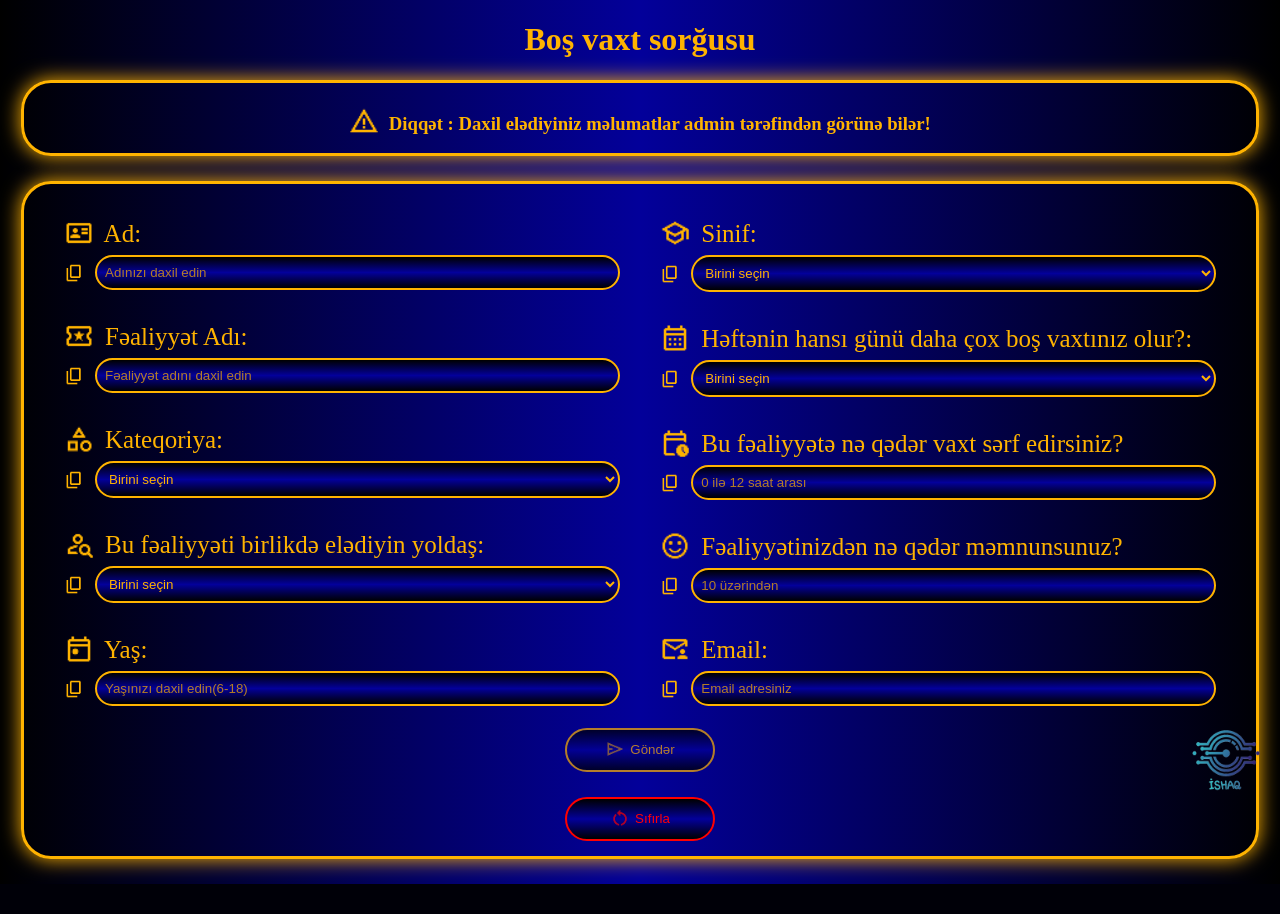
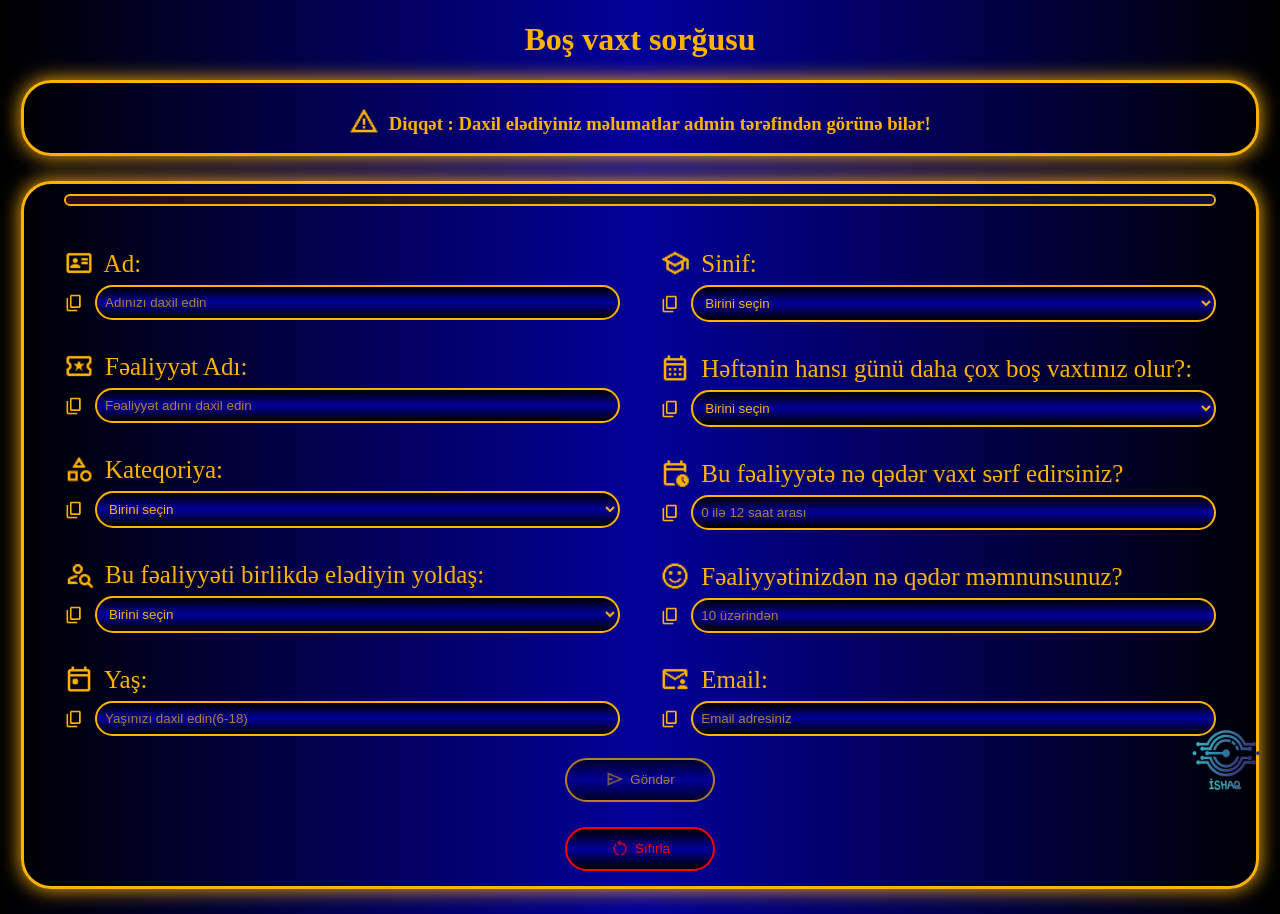
Before and after one commit to Ishaq2013/Final-layihesi-merhele-3, a Flask app: page / in a window 1280 px wide. Before the commit the page ends 884 px from the top, so only its background shows below. Run offline with Flask 3, Linux system fonts and the light colour scheme.

Commit message:
progress bar əlavə olundu

```diff
--- a/app.py
+++ b/app.py
@@ -11,6 +11,11 @@ cavablar_cədvəli = "responses"
 şəxsi_məlumat_cədvəli = "personal_info"
 
 app.config['SQLALCHEMY_DATABASE_URI'] = 'postgresql://neondb_owner:npg_Gx1CTwpB5zuR@ep-lively-glitter-bdjqe82z-pooler.c-8.us-east-2.aws.neon.tech/final_layihesi?sslmode=require&channel_binding=require'
+app.config["SQLALCHEMY_TRACK_MODIFICATIONS"] = False
+app.config["SQLALCHEMY_ENGINE_OPTIONS"] = {
+    "pool_pre_ping": True,
+    "pool_recycle": 180,
+}
 app.config['SQLALCHEMY_TRACK_MODIFICATIONS'] = False
 db = SQLAlchemy(app)
 
@@ -49,8 +54,6 @@ class personal_info(db.Model):
 
 @app.route('/', methods=['GET', 'POST'])
 def index():
-    with app.app_context():
-        db.create_all()
     return render_template('index.html')
 
 @app.route('/cavab', methods=['GET', 'POST'])
--- a/templates/index.html
+++ b/templates/index.html
@@ -7,7 +7,7 @@
     <title>Boş vaxt sorğusu</title>
     <link rel="icon" href='{{ url_for("static", filename="favicon.png") }}'>
     <style>
-        .yüklənmə_animasiyası_arxa_fon {
+        /* div.yüklənmə_animasiyası_arxa_fon {
             position: fixed;
             inset: 0;
             background: linear-gradient(to right, #000000, #03009a, #000000);
@@ -18,7 +18,7 @@
             animation: gizlənmə_animasiya_adı 1.5s 1.5s ease forwards;
         }
 
-        .yüklənmə_animasiyası_dairə {
+        div.yüklənmə_animasiyası_dairə {
             width: 100px;
             height: 100px;
             border: 10px solid #ffb300;
@@ -38,7 +38,7 @@
                 opacity: 0;
                 visibility: hidden;
                 }
-        }
+        } */
 
         body {
             background: linear-gradient(to right, #000000, #03009a, #000000);
@@ -52,6 +52,41 @@
         form:invalid .göndər {
             opacity: 0.7;
             cursor: pointer;
+        }
+
+        span.progress-qutu {
+            position: relative;
+            display: flex;
+            width: 100%;
+            height: 12px;
+            background: linear-gradient(90deg, #ff0000 0%, #fff900 50%, #142fff 100%);
+            border: 2px solid #ffb300;
+            border-radius: 20px;
+            overflow: hidden;
+            margin-bottom: 18px;
+            box-sizing: border-box;
+        }
+
+        span.dilim {
+            flex: 1 1 0;
+            height: 100%;
+            background: rgba(10, 10, 35, 0.88);
+            transform: scaleX(1);
+            transform-origin: right center;
+            transition: transform 0.5s ease;
+        }
+
+        form:has([name="name"]:valid) .d1,
+        form:has([name="activity"]:valid) .d2,
+        form:has([name="category"]:valid) .d3,
+        form:has([name="companion"]:valid) .d4,
+        form:has([name="age"]:valid) .d5,
+        form:has([name="grade"]:valid) .d6,
+        form:has([name="free_day"]:valid) .d7,
+        form:has([name="hours_per_day"]:valid) .d8,
+        form:has([name="satisfaction"]:valid) .d9,
+        form:has([name="email"]:valid) .d10 {
+            transform: scaleX(0);
         }
 
         button.göndər {
@@ -205,12 +240,12 @@
 
         input:user-invalid,
         select:user-invalid {
-            border: 2px solid #ff0000;
+            border: 2px solid red;
         }
 
         input:user-valid,
         select:user-valid {
-            border: 2px solid greenyellow !important;
+            border: 2px solid greenyellow;
 
         }
 
@@ -312,6 +347,18 @@
         </div>
         <div class="conteiner">
             <form action="{{ url_for('cavab') }}" method="POST">
+                <span class="progress-qutu">
+                    <span class="dilim d1"></span>
+                    <span class="dilim d2"></span>
+                    <span class="dilim d3"></span>
+                    <span class="dilim d4"></span>
+                    <span class="dilim d5"></span>
+                    <span class="dilim d6"></span>
+                    <span class="dilim d7"></span>
+                    <span class="dilim d8"></span>
+                    <span class="dilim d9"></span>
+                    <span class="dilim d10"></span>
+                </span>
                 <div class="div-1">
                     <label>
                         <img src="{{ url_for('static', filename='ad.png') }}" alt="">
```
Also changed, not shown: templates/.html (added, +74 -0 lines), 1 other file.
